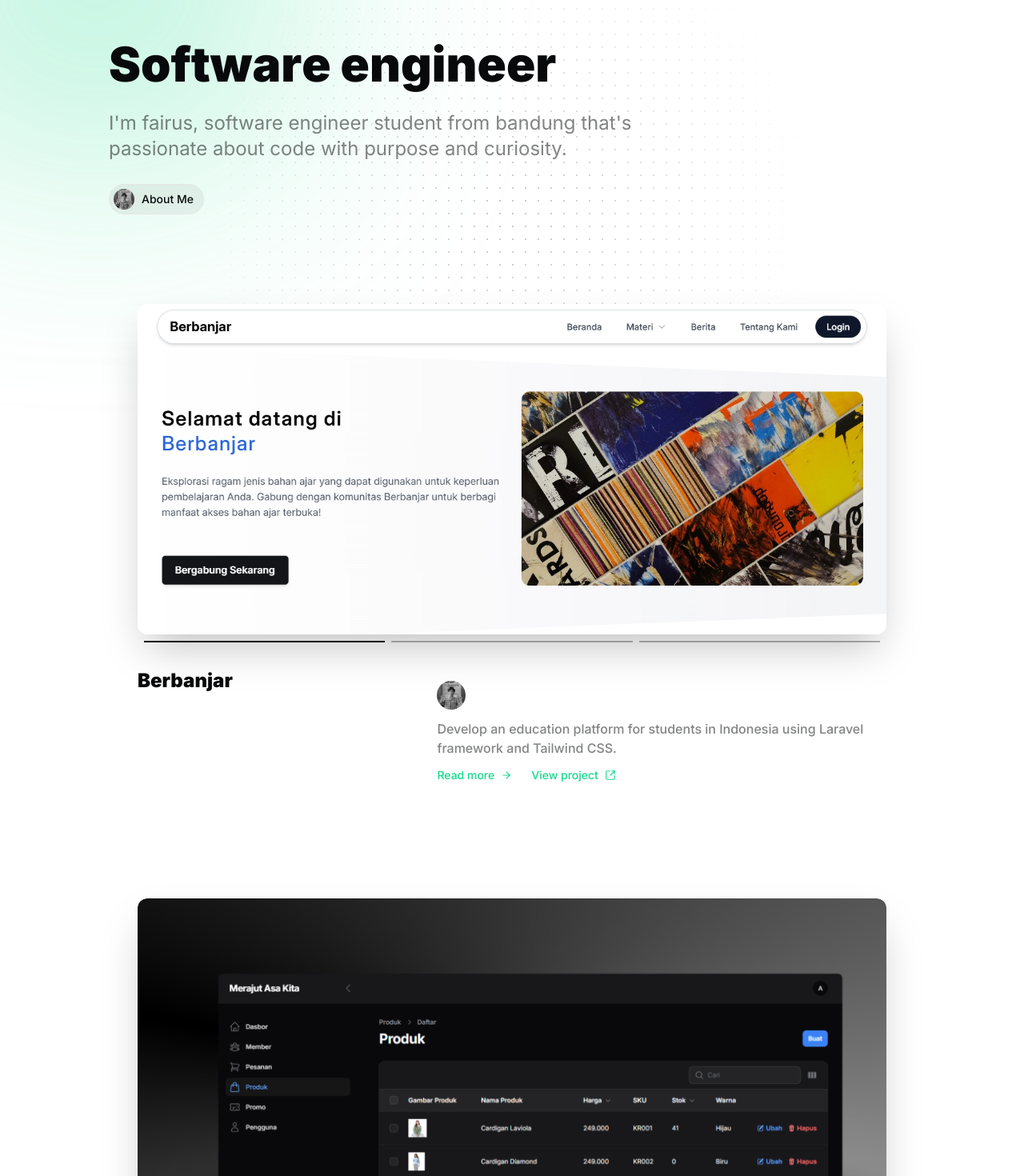
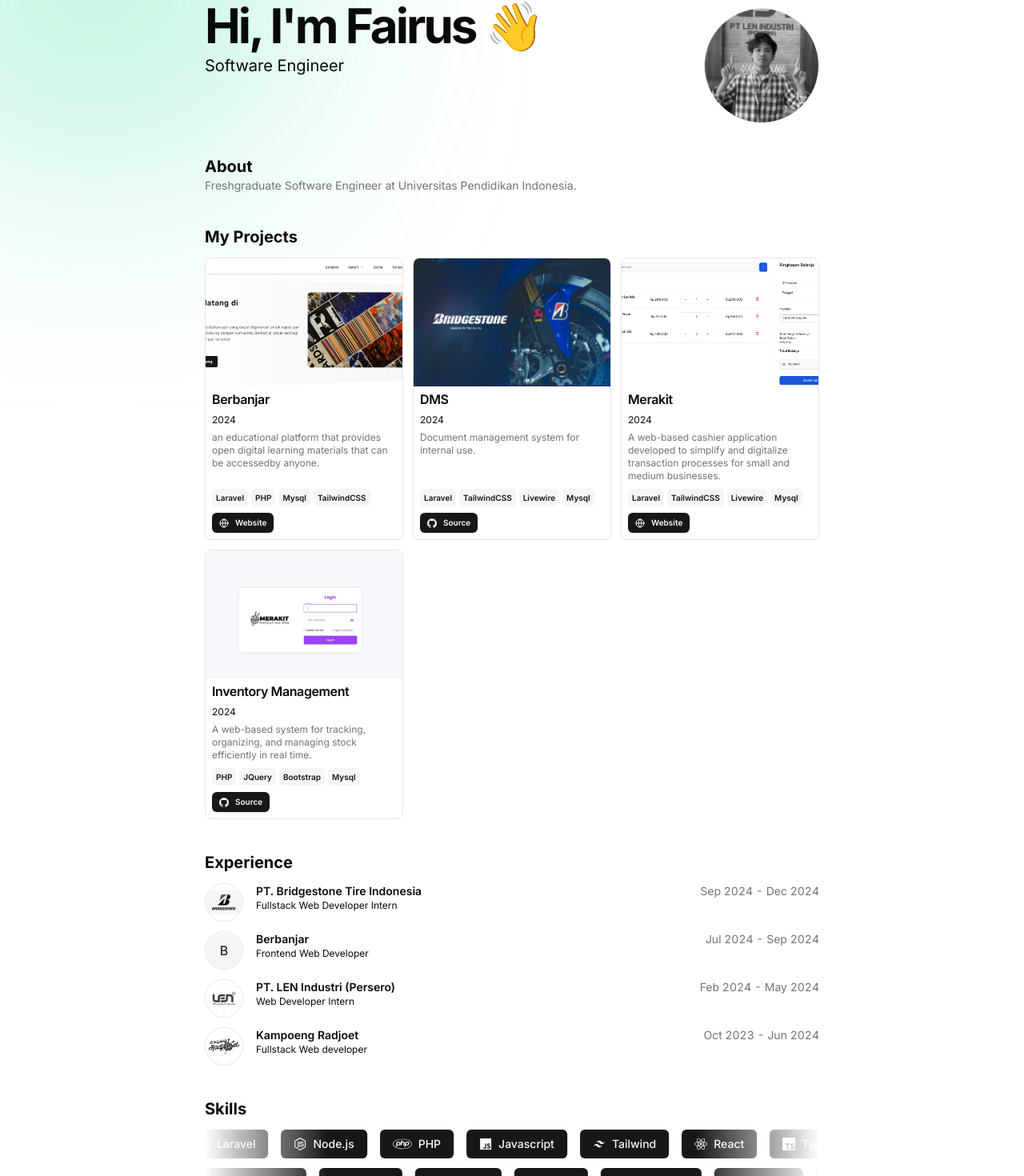
Before and after one commit to faiirusss/fairuss.my.id, a Next.js app: page / in a window 1280 px wide. Shown: the part 134-1604 px from the top of the page at 80% size. Built offline with nearby package versions, Linux system fonts and the light colour scheme.

Commit message:
ui: update home page & remove about page

```diff
--- a/src/app/page.tsx
+++ b/src/app/page.tsx
@@ -1 +1,131 @@
-export { default } from "@/features/home/pages/HomePage";
+import BlurFade from "@/components/magicui/blur-fade";
+import BlurFadeText from "@/components/magicui/blur-fade-text";
+import { ProjectCard } from "@/components/project-card";
+import { ResumeCard } from "@/components/resume-card";
+import { Avatar, AvatarFallback, AvatarImage } from "@/components/ui/avatar";
+import { InfiniteMovingCards } from "@/components/ui/infinite-moving-cards";
+import { LIST_PROJECTS } from "@/constants/listProject";
+import { LIST_SKILLS } from "@/constants/listSkils";
+import { DATA } from "@/data/resume";
+import Markdown from "react-markdown";
+
+const BLUR_FADE_DELAY = 0.04;
+
+export default function Page() {
+  return (
+    <main className="flex flex-col min-h-[100dvh] space-y-10 md:pt-0 pt-10">
+      <section id="hero">
+        <div className="mx-auto w-full max-w-3xl space-y-8">
+          <div className="gap-2 flex justify-between">
+            <div className="flex-col flex flex-1 space-y-1.5">
+              <BlurFadeText
+                delay={BLUR_FADE_DELAY}
+                className="text-3xl font-bold tracking-tighter sm:text-5xl xl:text-6xl/none"
+                yOffset={8}
+                text={`Hi, I'm ${DATA.name.split(" ")[0]} 👋`}
+              />
+              <BlurFadeText
+                className="max-w-[600px] md:text-xl"
+                delay={BLUR_FADE_DELAY}
+                text={DATA.description}
+              />
+            </div>
+            <BlurFade delay={BLUR_FADE_DELAY} inView>
+              <Avatar className="size-36 border">
+                <AvatarImage alt={DATA.name} src={DATA.avatarUrl} />
+                <AvatarFallback>{DATA.initials}</AvatarFallback>
+              </Avatar>
+            </BlurFade>
+          </div>
+        </div>
+      </section>
+      <section id="about">
+        <div className="mx-auto w-full max-w-3xl">
+          <BlurFade delay={BLUR_FADE_DELAY * 3}>
+            <h2 className="text-xl font-bold">About</h2>
+          </BlurFade>
+          <BlurFade delay={BLUR_FADE_DELAY * 4}>
+            <Markdown className="prose max-w-full text-pretty font-sans text-sm text-muted-foreground dark:prose-invert">
+              {DATA.summary}
+            </Markdown>
+          </BlurFade>
+        </div>
+      </section>
+      <section id="projects">
+        <div className="mx-auto w-full max-w-3xl">
+          <div className="flex min-h-0 flex-col gap-y-3">
+            <BlurFade delay={BLUR_FADE_DELAY * 5}>
+              <h2 className="text-xl font-bold">My Projects</h2>
+            </BlurFade>
+            <div className="grid grid-cols-1 gap-3 sm:grid-cols-3 max-w-[800px] mx-auto">
+              {LIST_PROJECTS.map((project, id) => (
+                <BlurFade
+                  key={project.title}
+                  delay={BLUR_FADE_DELAY * 6 + id * 0.05}
+                >
+                  <ProjectCard
+                    key={project.title}
+                    title={project.title}
+                    href={project.href}
+                    description={project.description}
+                    dates={project.dates}
+                    tags={project.technologies}
+                    image={project.image}
+                    links={project.links}
+                    // description={work.description}
+                  />
+                </BlurFade>
+              ))}
+            </div>
+          </div>
+        </div>
+      </section>
+      <section id="work">
+        <div className="mx-auto w-full max-w-3xl">
+          <div className="flex min-h-0 flex-col gap-y-3">
+            <BlurFade delay={BLUR_FADE_DELAY * 5}>
+              <h2 className="text-xl font-bold">Experience</h2>
+            </BlurFade>
+            {DATA.work.map((work, id) => (
+              <BlurFade
+                key={work.company}
+                delay={BLUR_FADE_DELAY * 6 + id * 0.05}
+              >
+                <ResumeCard
+                  key={work.company}
+                  logoUrl={work.logoUrl}
+                  altText={work.company}
+                  title={work.company}
+                  subtitle={work.title}
+                  href={work.href}
+                  badges={work.badges}
+                  period={`${work.start} - ${work.end ?? "Present"}`}
+                  // description={work.description}
+                />
+              </BlurFade>
+            ))}
+          </div>
+        </div>
+      </section>
+      <section id="skills">
+        <div className="mx-auto w-full max-w-3xl">
+          <div className="flex min-h-0 flex-col gap-y-3">
+            <BlurFade delay={BLUR_FADE_DELAY * 9}>
+              <h2 className="text-xl font-bold">Skills</h2>
+            </BlurFade>
+            <BlurFade delay={BLUR_FADE_DELAY * 10}>
+              <InfiniteMovingCards
+                items={LIST_SKILLS}
+                direction="right"
+                speed="fast"
+              />
+            </BlurFade>
+            <BlurFade delay={BLUR_FADE_DELAY * 10}>
+              <InfiniteMovingCards items={LIST_SKILLS} speed="fast" />
+            </BlurFade>
+          </div>
+        </div>
+      </section>
+    </main>
+  );
+}
--- a/src/constants/listProject.tsx
+++ b/src/constants/listProject.tsx
@@ -2,60 +2,74 @@ import { Icons } from "@/components/icons";
 
 export const LIST_PROJECTS = [
   {
-    title: "",
-    href: "",
-    dates: "",
+    title: "Berbanjar",
+    href: "https://Berbanjar.com",
+    dates: "2024",
     active: true,
-    description: "",
-    technologies: [
-      "Next.js",
-      "Typescript",
-      "PostgreSQL",
-      "Prisma",
-      "TailwindCSS",
-      "Stripe",
-      "Shadcn UI",
-    ],
+    description:
+      "an educational platform that provides open digital learning materials that can be accessedby anyone.",
+    technologies: ["Laravel", "PHP", "Mysql", "TailwindCSS"],
     links: [
       {
         type: "Website",
-        href: "",
+        href: "https://berbanjar.com",
         icon: <Icons.globe className="size-3" />,
       },
     ],
-    image: [
-      "/berbanjar.webp",
-      "/berbanjar2.webp",
-      "/berbanjar3.webp",
+    image: "/berbanjar.webp",
+    // [, "/berbanjar2.webp", "/berbanjar3.webp"],
+  },
+  {
+    title: "DMS",
+    href: "https://github.com/faiirusss/BE-DMS",
+    dates: "2024",
+    active: true,
+    description: "Document management system for internal use.",
+    technologies: ["Laravel", "TailwindCSS", "Livewire", "Mysql"],
+    links: [
+      {
+        type: "Source",
+        href: "https://github.com/faiirusss/BE-DMS",
+        icon: <Icons.github className="size-3" />,
+      },
     ],
+    image: "/bridgestone.webp",
     video: "",
   },
   {
-    title: "",
-    href: "",
-    dates: "",
+    title: "Merakit",
+    href: "https://merajutasakita.com",
+    dates: "2024",
     active: true,
-    description: "",
-    technologies: [
-      "Next.js",
-      "Typescript",
-      "PostgreSQL",
-      "Prisma",
-      "TailwindCSS",
-      "Stripe",
-      "Shadcn UI",
-    ],
+    description:
+      "A web-based cashier application developed to simplify and digitalize transaction processes for small and medium businesses.",
+    technologies: ["Laravel", "TailwindCSS", "Livewire", "Mysql"],
     links: [
       {
         type: "Website",
-        href: "",
+        href: "https://merajutasakita.com",
         icon: <Icons.globe className="size-3" />,
       },
     ],
-    image: [
-      "/bridgestone.webp",
-      "/bridgestone2.webp",
+    image: "/merakit3.webp",
+    video: "",
+  },
+  {
+    title: "Inventory Management",
+    href: "https://github.com/faiirusss/kampoeng-radjoet",
+    dates: "2024",
+    active: true,
+    description:
+      "A web-based system for tracking, organizing, and managing stock efficiently in real time.",
+    technologies: ["PHP", "JQuery", "Bootstrap", "Mysql"],
+    links: [
+      {
+        type: "Source",
+        href: "https://github.com/faiirusss/kampoeng-radjoet",
+        icon: <Icons.github className="size-3" />,
+      },
     ],
+    image: "/inventory2.webp",
     video: "",
   },
 ];
--- a/src/data/resume.tsx
+++ b/src/data/resume.tsx
@@ -1,4 +1,5 @@
 import { Icons } from "@/components/icons";
+import { LIST_PROJECTS } from "@/constants/listProject";
 import { Code, HomeIcon, Mail, UserRound } from "lucide-react";
 
 export const DATA = {
@@ -9,7 +10,7 @@ export const DATA = {
   locationLink: "https://www.google.com/maps/place/bandung",
   description: "Software Engineer",
   summary:
-    "Undergraduate Software Engineer at Universitas Pendidikan Indonesia.",
+    "Freshgraduate Software Engineer at Universitas Pendidikan Indonesia.",
   avatarUrl: "profile2.webp",
   navbar: {
     page: {
@@ -19,13 +20,6 @@ export const DATA = {
         icon: HomeIcon,
 
         home: true,
-      },
-      About: {
-        label: "About",
-        href: "/about",
-        icon: UserRound,
-
-        home: false,
       },
       Project: {
         label: "Projects",
@@ -81,36 +75,25 @@ export const DATA = {
 
   work: [
     {
-      company: "Berbanjar",
-      href: "berbanjar.com",
-      badges: [],
-      location: "Remote",
-      title: "Fullstack web developer",
-      logoUrl: "",
-      start: "Sep 2024",
-      end: "Dec 2024",
-      description: "-.",
-    },
-    {
       company: "PT. Bridgestone Tire Indonesia",
       badges: [],
       href: "-",
       location: "Karawang",
-      title: "Web Developer Intern",
+      title: "Fullstack Web Developer Intern",
       logoUrl: "bridgestone.jpg",
       start: "Sep 2024",
       end: "Dec 2024",
       description: "-.",
     },
     {
-      company: "Merajut Asa Kita",
-      href: "merajutasakita.com",
+      company: "Berbanjar",
+      href: "berbanjar.com",
       badges: [],
-      location: "Bandung",
-      title: "Fullstack web developer",
-      logoUrl: "merakit.jpg",
-      start: "May 2024",
-      end: "Aug 2024",
+      location: "Remote",
+      title: "Frontend Web Developer",
+      logoUrl: "",
+      start: "Jul 2024",
+      end: "Sep 2024",
       description: "-.",
     },
     {
@@ -126,15 +109,25 @@ export const DATA = {
     },
     {
       company: "Kampoeng Radjoet",
-      href: "https://li.me/",
+      href: "merajutasakita.com",
       badges: [],
       location: "Bandung",
-      title: "Web Developer",
+      title: "Fullstack Web developer",
       logoUrl: "kampoengradjoet.jpg",
       start: "Oct 2023",
-      end: "Jan 2024",
+      end: "Jun 2024",
       description: "-.",
     },
+    // {
+    //   company: "Kampoeng Radjoet",
+    //   href: "https://li.me/",
+    //   badges: [],
+    //   location: "Bandung",
+    //   title: "Web Developer",
+    //   logoUrl: "kampoengradjoet.jpg",
+    //   start: "Oct 2023",
+    //   end: "Jan 2024",
+    //   description: "-.",
+    // },
   ],
-
 } as const;
```
Also changed, not shown: public/bridgestone.webp (added), public/inventory2.webp (added), src/app/about/page.tsx (indentation only).
